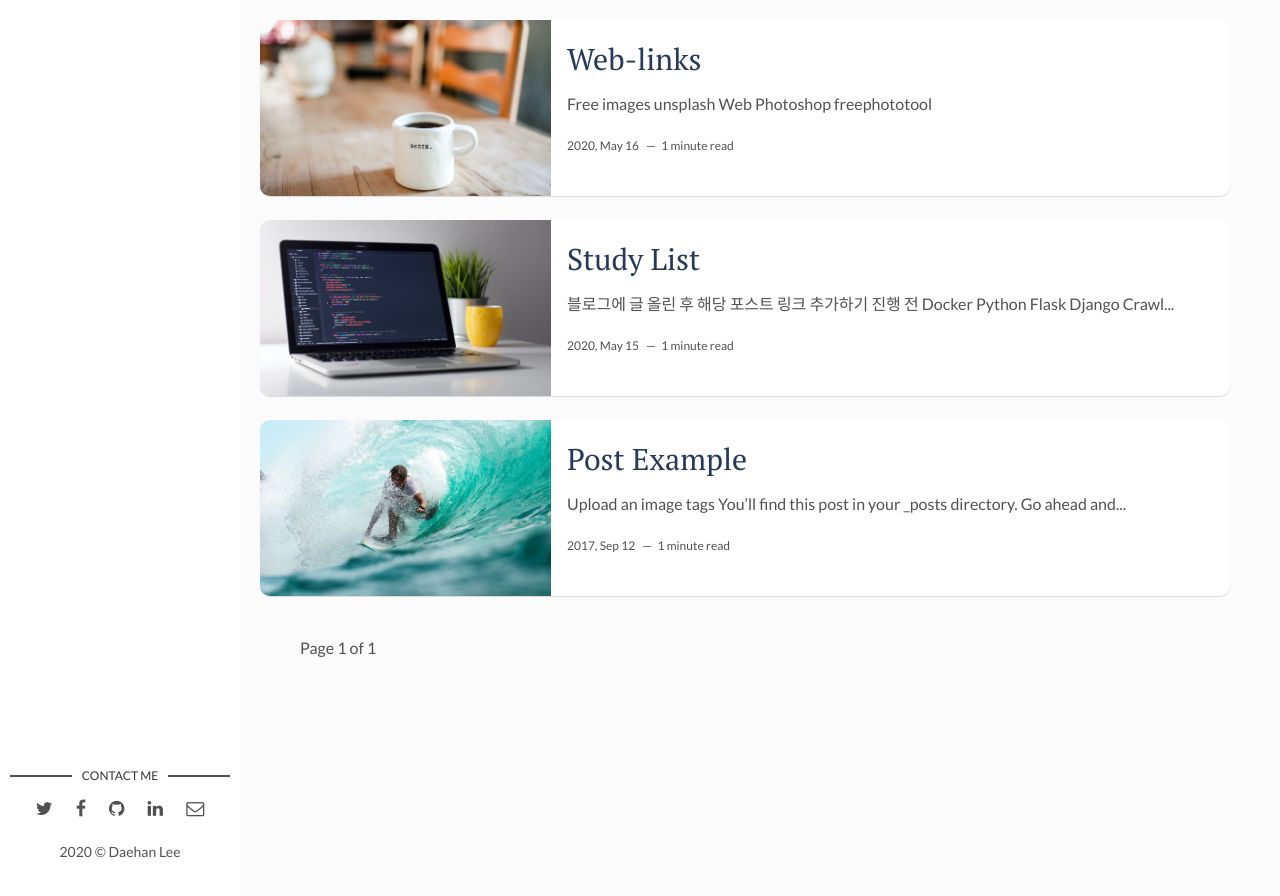
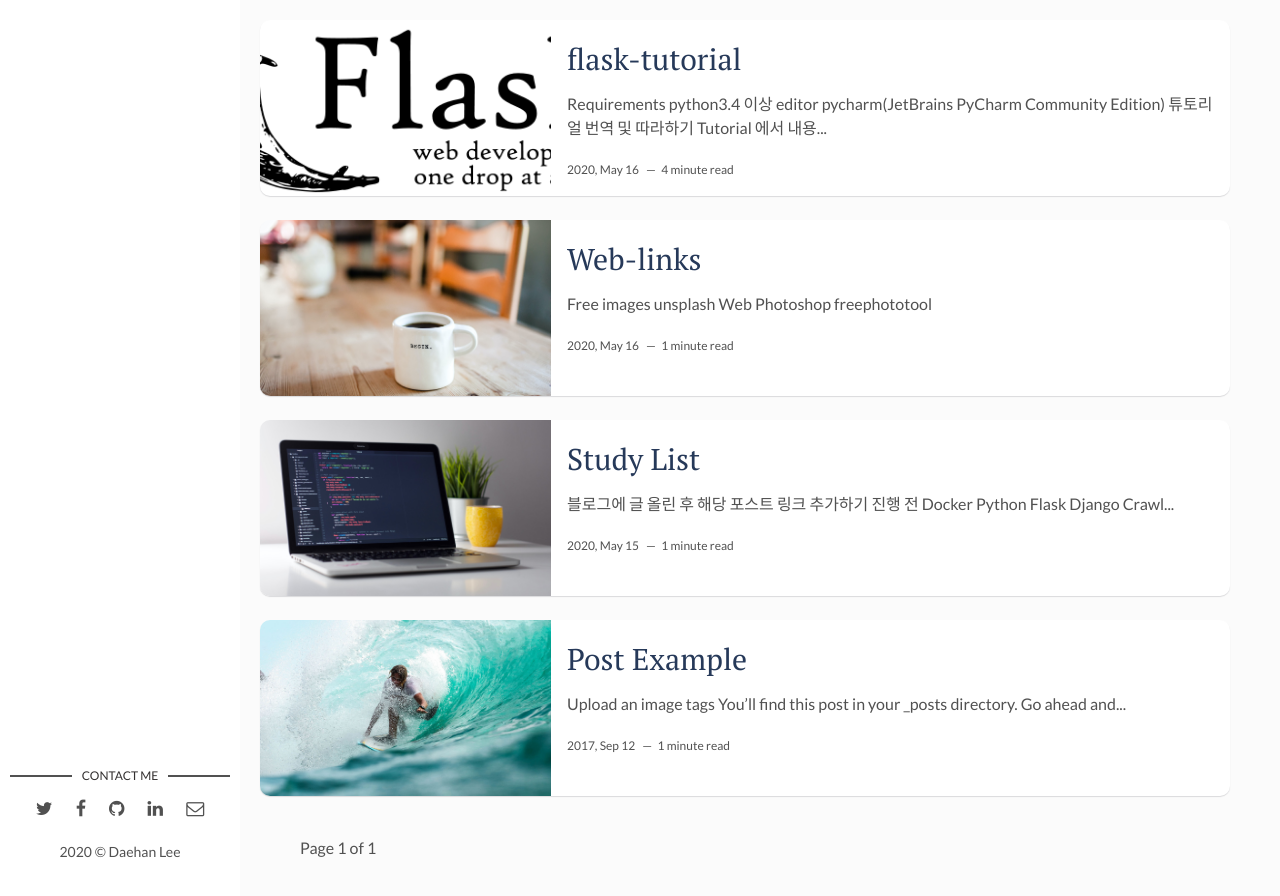
Before and after one commit to Foxlee1015/blog, a Jekyll site: the page built from index.html, in a window 1280 px wide and 1296 px high, cut to the strip 400-1296 px from the top of the window. Built offline with Jekyll 4.4.1, drawn with Linux system fonts in a browser that asks for light colours; the list of posts is cut into pages by our own code; some of the changed lines change nothing that is shown.

Commit message:
post: flask-mega-tutorial-1

```diff
--- /dev/null
+++ b/_posts/2020-05-17-flask-tutorial.markdown
@@ -0,0 +1,129 @@
+---
+layout: post
+title: flask-tutorial
+date: 2020-05-17 00:00:00 +0300
+description: flask 메가 튜토리얼
+img: flask.png #
+tags: [flask, python]
+---
+
+## Requirements
+   * python3.4 이상
+   * editor pycharm(JetBrains PyCharm Community Edition)
+
+
+## 튜토리얼 번역 및 따라하기
+[Tutorial][Tutorial] 에서 내용 코드 및 설명(영어) 확인 가능
+
+* 튜토리얼 작성자 : Miguel Grinberg
+
+
+## Python 설치 확인
+
+cmd 실행
+python 또는 python3 입력
+
+{% highlight ruby %}
+> $ python3
+> $ Python 3.5.2 (default, Nov 17 2016, 17:05:23)
+> $[GCC 5.4.0 20160609] on linux
+> $ Type "help", "copyright", "credits" or "license" for more information.
+>
+{% endhighlight %}
+
+* 위처럼 뜬다면 파이썬 설치가 되어 있는 경우 위와 같이 뜨고 아닌 경우 파이썬을 먼저 설치해주세요. (파이썬 interactive prompt 종료 -> ctrl + c 또는 ctrl + z  )
+
+{% highlight ruby %}
+> $ mkdir microblog
+> $ cd microblog
+> $ python3 -m venv venv
+{% endhighlight %}
+
+* 프로젝트 디렉토리(폴더) 생성 후 해당 디렉토리도 이동 후에 파이썬 가상환경 생성
+* python3 -m venv venv = 파이썬에게 venv 패키지를 실행시키며 venv 에게 venv 이름의 가상환경을 생성시키도록 함(python 3.4 이상부터 가능)
+* virtualenv venv 로도 생성 가능 (python 3.4 보다 낮은 버전)
+
+{% highlight ruby %}
+> $ source venv/bin/activate
+> $ venv\Scripts/activate (윈도우의 경우)
+> (venv) $
+{% endhighlight %}
+
+* 위의 명령어로 가상환경으로 들어감/ 나올떄는 $ deactivate
+* flask 설치
+* `__init__.py` 는 이 파일이 위치한 디렉토리를 파이썬 패키지로 인식하여 파이썬이 읽을 수 있도록 해줌(import)
+
+{% highlight ruby %}
+> $ (venv) pip install flask
+> $ (venv) mkdir app
+> $ (venv) cd app
+> $ (venv) nano __init__.py
+{% endhighlight %}
+
+
+{% highlight ruby %}
+> # app/__init__.py
+> from flask import Flask
+>
+> app = Flask(__name__)
+> print(app) # <Flask 'app'>
+>
+> from app import routes
+{% endhighlight %}
+
+* from flask import Flask = flask 에서 import된 Flask 인스턴스로서 앱 오브젝트를 생성한다.
+* app = Flask(`__name__`) = `__name__` 은 해당 모듈(app)을 Flask에 전달해주며 모듈의 다른 위치에서 이 파일을 기준으로 템플릿 파일 등의 소스들을 로드시 시작점으로 사용함
+* from app import routes = import 부분이 상단이 아닌 하단에 있는 이유는 circular imports 이며 실제 routes 에서 app 을 import 하기 때문에 하단에 위치함으로써 에러를 방지함
+* 만약에 상단에 있다면 routes 로 가서 import 하는데 바로 app 으로 다시 가고 다시 routes 이동하는 문제
+* 하단에 있어서 app 이 먼저 생성되고 routes를 import 할때 그 app 인스턴트가 import 된다
+
+
+{% highlight ruby %}
+> # app/routes.py
+> from app import app
+
+> @app.route('/')
+> @app.route('/index')
+> def index():
+>    return "Hello, World!"
+{% endhighlight %}
+* routes 들은 앱이 실행하는 다른 url들이며, view functions 이고, 사용자가 url 로 접근 시 flask가 어떤 로직을 실행해야 하는지 알려줌.(routes에서 실행되는 함수)
+* @app.route - 데코레이터를 통해 주어진 url 인자와 함수 index() 를 받고, 사용자가 해당 url로 요청하면 함수를 실행하고 return 한다.
+
+{% highlight ruby %}
+> # microblog.py
+> from app import app
+{% endhighlight %}
+* from app = 모듈 app, import app = flask 가 생성한 app 인스턴스
+
+{% highlight ruby %}
+> $ microblog/
+> $  venv/
+> $  app/
+> $    __init__.py
+> $    routes.py
+> $  microblog.py
+{% endhighlight %}
+* 지금까지의 디렉토리 구조
+
+{% highlight ruby %}
+> $ (ven) export FLASK_APP=microblog.py
+> $ (ven) set FLASK_APP=microblog.py   - 윈도우
+{% endhighlight %}
+* flask 에게 실행할 앱 등록
+* flask 에게 실행할 앱 다른 방법 1. dotenv 활용
+{% highlight ruby %}
+    > $ (ven) pip install python-dotenv
+    > $ (ven) nano .flaskenv
+    > FLASK_APP=microblog.py
+{% endhighlight %}
+
+{% highlight ruby %}
+> $ (ven) flak run
+{% endhighlight %}
+
+
+
+
+
+[Tutorial]:https://blog.miguelgrinberg.com/post/the-flask-mega-tutorial-part-i-hello-world
--- a/assets/css/main.css
+++ b/assets/css/main.css
@@ -888,8 +888,10 @@ table tfoot td {
   position: relative;
 }
 
+/* daehan: 가로 길이 변경 */
 .post, .article-page {
   background-color: #fff;
+  width: 100%
 }
 
 ::-moz-selection {
```
Also changed, not shown: assets/img/flask.png (added), 1 other file.
